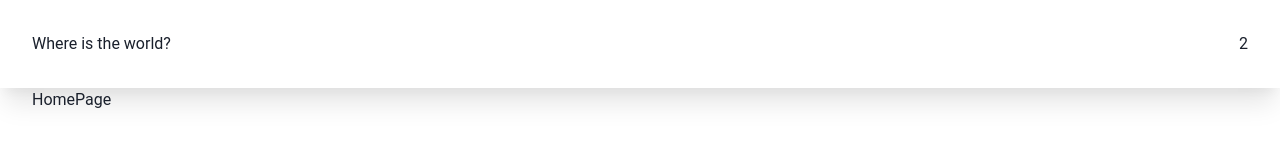
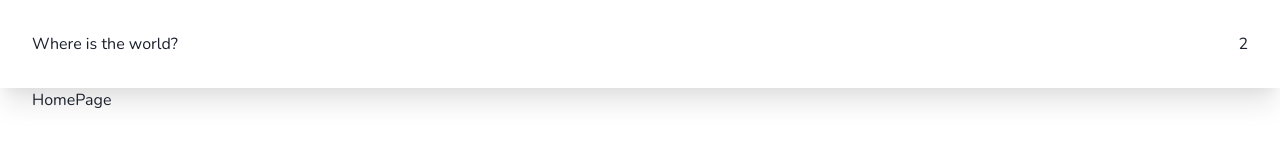
Before and after one commit to berezin787/countries-spa, a React (Vite) app: page / in a window 1280 px wide. Shown: the top 160 px of the page. Built offline with nearby package versions, Linux system fonts and the light colour scheme.

Commit message:
set up Nunito font

```diff
--- a/package.json
+++ b/package.json
@@ -10,9 +10,11 @@
     "preview": "vite preview"
   },
   "dependencies": {
+    "@chakra-ui/icons": "^2.1.1",
     "@chakra-ui/react": "^2.8.2",
     "@emotion/react": "^11.11.4",
     "@emotion/styled": "^11.11.5",
+    "@fontsource/nunito": "^5.0.18",
     "@tanstack/react-query": "^5.51.1",
     "@tanstack/react-query-devtools": "^5.51.1",
     "classnames": "^2.5.1",
--- a/src/App.tsx
+++ b/src/App.tsx
@@ -1,6 +1,7 @@
 import { RouterProvider } from 'react-router-dom';
 import { ChakraProvider, ColorModeScript } from '@chakra-ui/react';
 import { QueryClientProvider } from '@tanstack/react-query';
+import '@fontsource/nunito/400.css';
 import { queryClient } from './react-query';
 import { theme } from './theme';
 import { routes } from './routes.tsx';
--- a/src/theme/index.ts
+++ b/src/theme/index.ts
@@ -6,13 +6,18 @@ export const theme = extendTheme(
     initialColorMode: 'light',
     useSystemColorMode: false,
     fonts: {
-      heading: 'Roboto, sans-serif',
-      body: 'Roboto, sans-serif',
+      heading: '\'Nunito\', sans-serif',
+      body: '\'Nunito\', sans-serif',
     },
-    styles: {},
+    styles: {
+      global: {
+        body: {
+        },
+      },
+    },
     components: {
       Container: containerTheme,
     },
   },
-  withDefaultColorScheme({ colorScheme: 'blue' }),
+  withDefaultColorScheme({ colorScheme: 'gray' }),
 );
```
Also changed, not shown: 1 other file (tests, documents, lock files or other folders).
